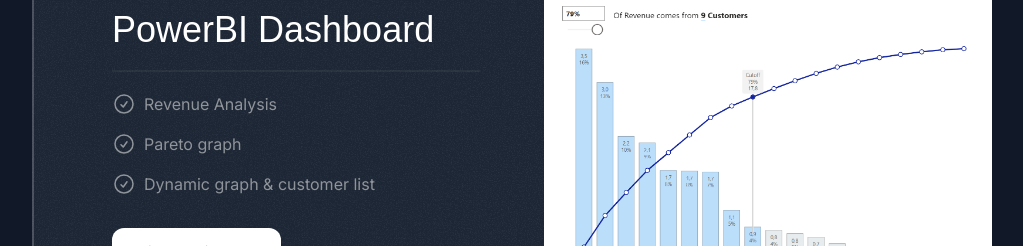
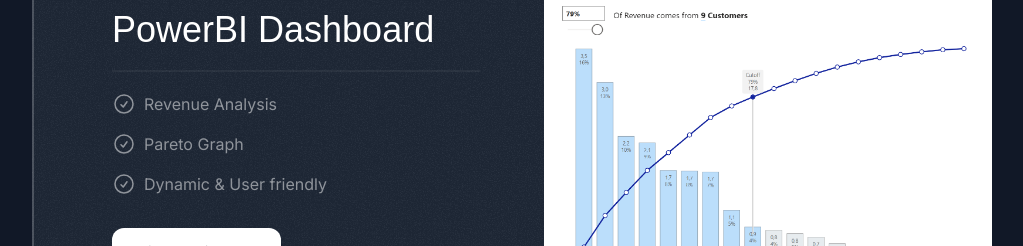
Before and after one commit to isakhugosson/isak-portfolio-react, a Next.js app: page / in a window 1280 px wide. Shown: the part 1798-2044 px from the top of the page, without its empty margins (128-1151 px from the left). Built offline with nearby package versions, Linux system fonts and the light colour scheme; a web font is replaced by a local one.

Commit message:
Update writing to match

```diff
--- a/src/sections/Projects.tsx
+++ b/src/sections/Projects.tsx
@@ -28,8 +28,8 @@
     title: "PowerBI Dashboard",
     results: [
       { title: "Revenue Analysis" },
-      { title: "Pareto graph" },
-      { title: "Dynamic graph & customer list" },
+      { title: "Pareto Graph" },
+      { title: "Dynamic & User friendly" },
     ],
     link: "https://app.powerbi.com/view?r=eyJrIjoiNWE4MmFiODQtYWJlOC00ZGRiLTlmNDgtYjIxYjY2NzM3ZDViIiwidCI6IjAzYmRmM2UzLWJjNjAtNDE3NC1iOTJlLTg4MGQ3YzIxMmM2YSJ9",
     image: powerbiPareto,
```
